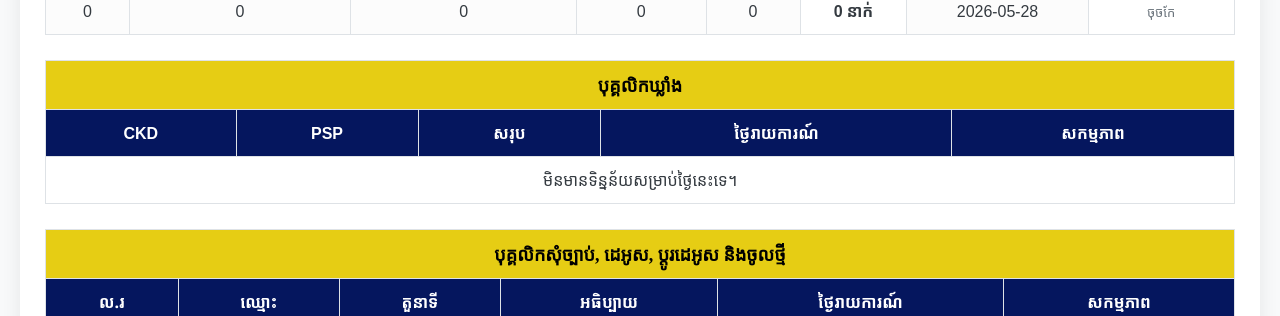
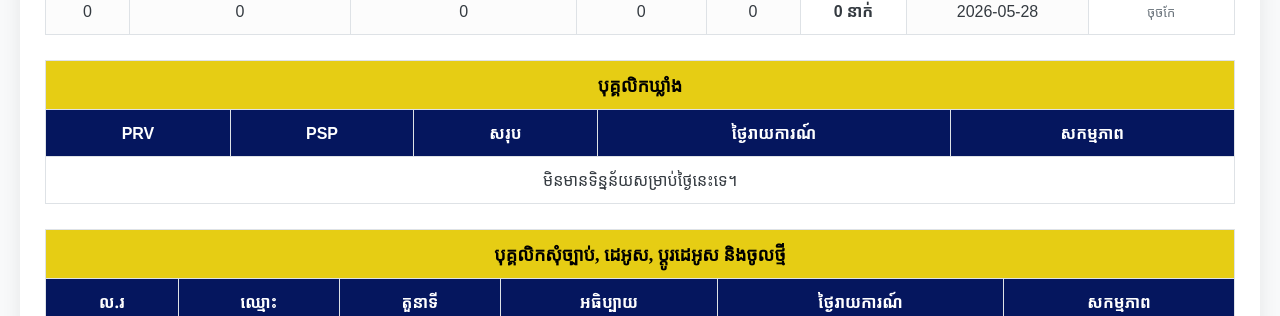
Before and after one commit to Socheat89/HR, a PHP site: page /attendance/view_by_date.php in a window 1280 px wide. Shown: the part 480-796 px from the top of the page. Run offline with PHP 8.4, Linux system fonts and the light colour scheme; data that the repository does not hold is empty.

Commit message:
Rename CKD label to PRV

```diff
--- a/attendance/view_by_date.php
+++ b/attendance/view_by_date.php
@@ -366,7 +366,7 @@ function renderTable(string $key, array $config, array $records) {
 
     } elseif ($type === 'warehouse') {
         echo "<tr><th colspan='5' class='section-header text-h2'>{$label}</th></tr>";
-        echo "<tr><th>CKD</th><th>PSP</th><th>សរុប</th><th>ថ្ងៃរាយការណ៍</th><th class='actions-column'>សកម្មភាព</th></tr></thead><tbody>";
+        echo "<tr><th>PRV</th><th>PSP</th><th>សរុប</th><th>ថ្ងៃរាយការណ៍</th><th class='actions-column'>សកម្មភាព</th></tr></thead><tbody>";
         foreach ($records as $record) {
             $total = calculateStaffTotal($record, $config);
             echo "<tr data-id='{$record['id']}' data-key='{$key}'>
@@ -893,7 +893,7 @@ function renderTable(string $key, array $config, array $records) {
                          <label>ថ្ងៃរាយការណ៍:</label><input type="date" name="reports_date" value="${record ? val('reports_date') : selectedDate}" required>`;
                 break;
             case 'warehouse':
-                html += `<label>CKD:</label><input type="number" name="ckd" min="0" value="${val('ckd') || '0'}">
+                html += `<label>PRV:</label><input type="number" name="ckd" min="0" value="${val('ckd') || '0'}">
                          <label>PSP:</label><input type="number" name="psp" min="0" value="${val('psp') || '0'}">
                          <label>ថ្ងៃរាយការណ៍:</label><input type="date" name="reports_date" value="${record ? val('reports_date') : selectedDate}" required>`;
                 break;
@@ -944,7 +944,7 @@ function renderTable(string $key, array $config, array $records) {
             } else if (tableConfigs[record._key].type === 'store') {
                 description += `GM: ${record.gm || 0}, Manager store: ${record.manager_store || 0}, Manager stock: ${record.manager_stock || 0}, SKKS2: ${record.staff_skks2 || 0}, NR3: ${record.staff_nr3 || 0}`;
             } else if (record._key === 'warehouse_staff') {
-                description += `CKD: ${record.ckd || 0}, PSP: ${record.psp || 0}`;
+                description += `PRV: ${record.ckd || 0}, PSP: ${record.psp || 0}`;
             } else if (record._key === 'new_staff') {
                 description += `${record.name} (${record.role})`;
             }
```
